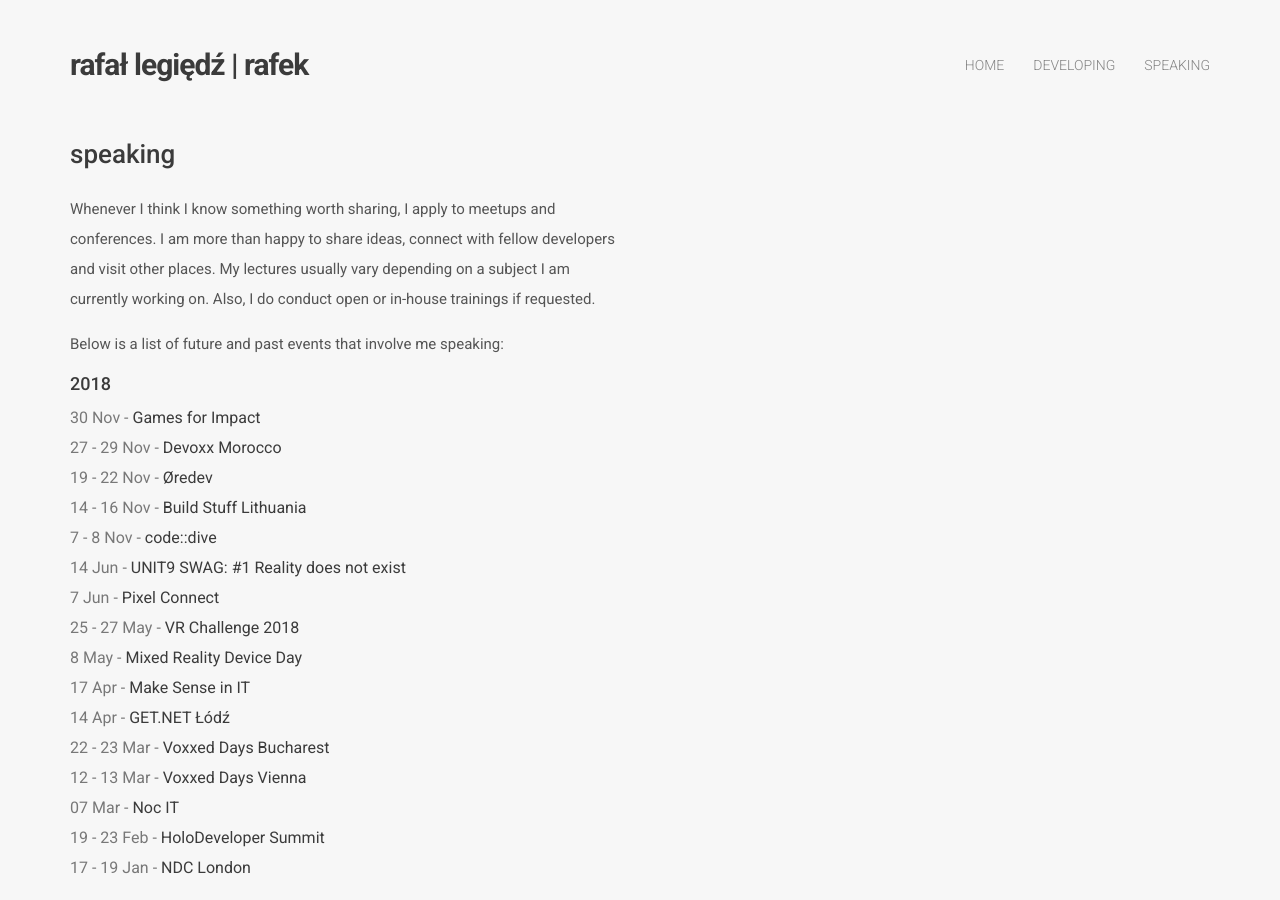
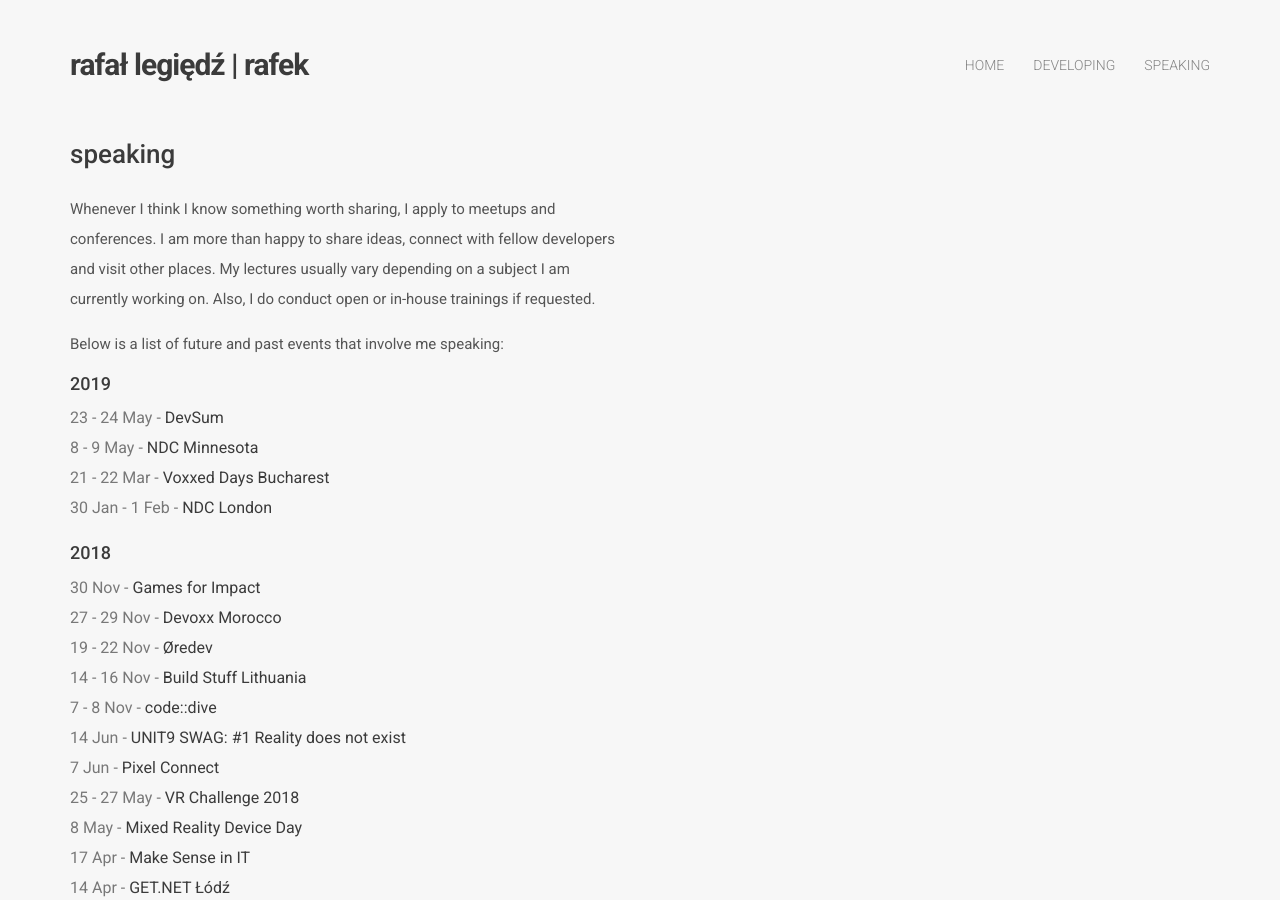
Before and after one commit to rafek/rafek.github.io, a Jekyll site: the page built from speaking/index.html, in a window 1280 px wide and 900 px high. Built offline with Jekyll 4.4.1, drawn with Linux system fonts in a browser that asks for light colours; nearby versions of some CDN libraries.

Commit message:
Updated speaking engagements.

```diff
--- a/speaking/index.html
+++ b/speaking/index.html
@@ -22,6 +22,23 @@
               Below is a list of future and past events that involve me speaking:
             </p>
             <div class="tabs">
+              <div class="tab year-2019-tab">
+                <h4>2019</h4>
+                <ul>
+                  <li>
+                    23 - 24 May - <a href="https://www.devsum.se/">DevSum</a>
+                  </li>
+                  <li>
+                    8 - 9 May - <a href="https://ndcminnesota.com/">NDC Minnesota</a>
+                  </li>
+                  <li>
+                    21 - 22 Mar - <a href="https://romania.voxxeddays.com/bucharest/2019-03-20/">Voxxed Days Bucharest</a>
+                  </li>
+                  <li>
+                    30 Jan - 1 Feb - <a href="https://ndc-london.com/">NDC London</a>
+                  </li>
+                </ul>
+              </div>
               <div class="tab year-2018-tab">
                 <h4>2018</h4>
                 <ul>
```
